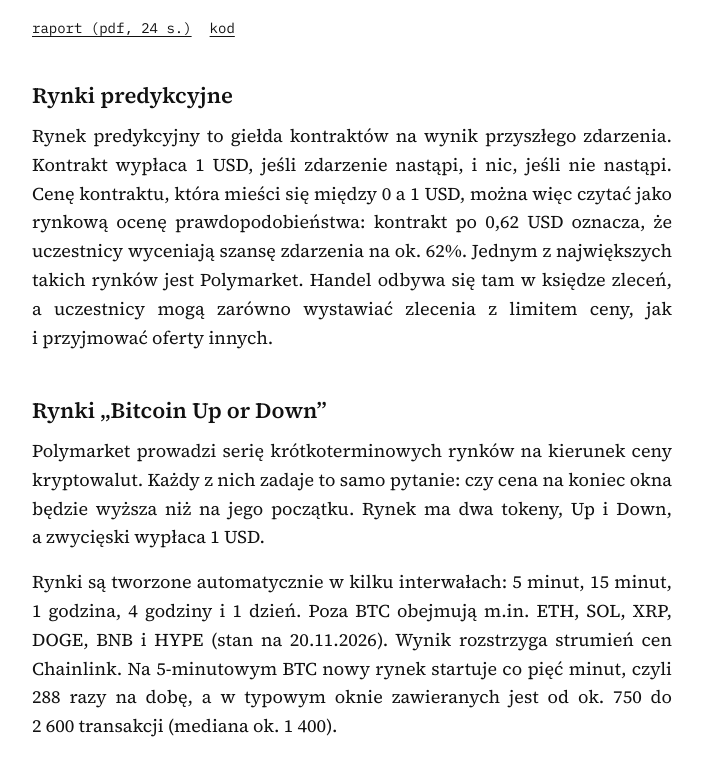
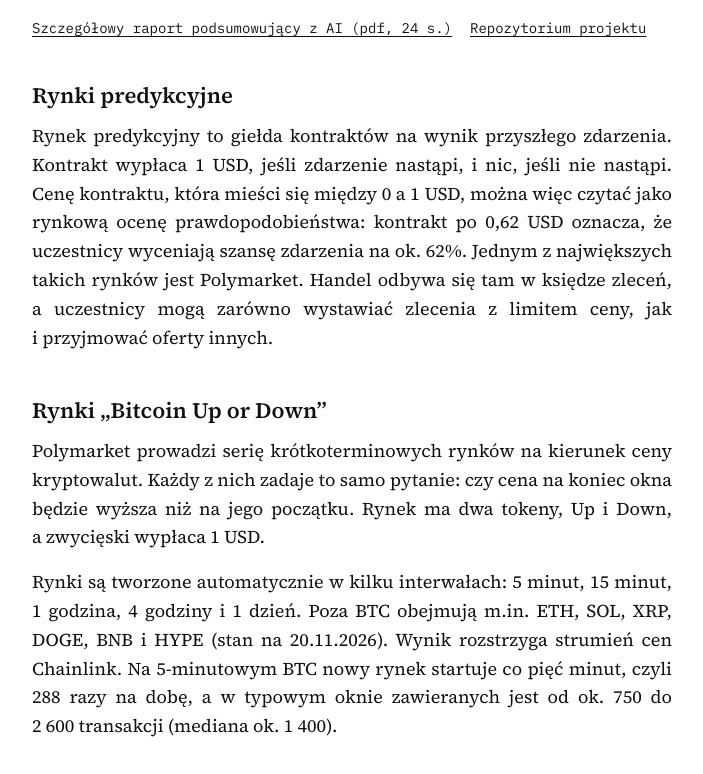
Before and after one commit to KrzychuPLL/Strona, a plain HTML site: page projekty/polymarket-5m/index.html in a window 1280 px wide. Shown: the part 199-973 px from the top of the page, without its empty margins (288-991 px from the left). Drawn offline with Linux system fonts and the light colour scheme.

Commit message:
Rename report and code links

```diff
--- a/projekty/polymarket-5m/index.html
+++ b/projekty/polymarket-5m/index.html
@@ -22,7 +22,7 @@
 <main class="wrap article">
   <h1>Nieefektywności na 5-minutowych rynkach BTC na Polymarkecie</h1>
   <p class="meta">listopad 2026 · dane 23.10–19.11.2026 · 2 680 rynków · 4,2 mln transakcji</p>
-  <p class="links"><a href="../../assets/Polymarket_5m_raport.pdf">raport (pdf, 24 s.)</a><a href="https://github.com/pierwiastekryzyka/Up-Down-Research">kod</a></p>
+  <p class="links"><a href="../../assets/Polymarket_5m_raport.pdf">Szczegółowy raport podsumowujący z AI (pdf, 24 s.)</a><a href="https://github.com/pierwiastekryzyka/Up-Down-Research">Repozytorium projektu</a></p>
 
   <h2>Rynki predykcyjne</h2>
   <p>Rynek predykcyjny to giełda kontraktów na wynik przyszłego zdarzenia. Kontrakt wypłaca 1 USD, jeśli zdarzenie nastąpi, i nic, jeśli nie nastąpi. Cenę kontraktu, która mieści się między 0 a 1 USD, można więc czytać jako rynkową ocenę prawdopodobieństwa: kontrakt po 0,62 USD oznacza, że uczestnicy wyceniają szansę zdarzenia na ok. 62%. Jednym z największych takich rynków jest Polymarket. Handel odbywa się tam w księdze zleceń, a uczestnicy mogą zarówno wystawiać zlecenia z limitem ceny, jak i przyjmować oferty innych.</p>
@@ -162,7 +162,7 @@
   <p>Badanie obejmuje tylko rynki 5-minutowe na BTC. Naturalne kolejne kroki to sprawdzenie, czy wyniki przenoszą się na inne interwały (15 minut, 1 godzina, 4 godziny, 1 dzień) i inne aktywa, oraz test reguły faworyta na nowych danych, z planem zapisanym przed jego rozpoczęciem.</p>
   <p>Od 21.11.2026 opłata takera dla 5- i 15-minutowych rynków BTC spada z 0,07 do 0,05. W tym wariancie wynik FOK przy braku opóźnienia rośnie z +2,02¢ do +2,10¢.</p>
   <p>Należy również mieć z tyłu głowy ograniczenie związane z tzw. „ghost filling”, o czym więcej np. <a href="https://www.reddit.com/r/algotrading/comments/1s4iena/fastest_trades_youre_getting_to_polymarket_clob/" target="_blank" rel="noopener">tutaj</a>.</p>
-  <p class="links"><a href="../../assets/Polymarket_5m_raport.pdf">raport (pdf)</a><a href="https://github.com/pierwiastekryzyka/Up-Down-Research">kod</a></p>
+  <p class="links"><a href="../../assets/Polymarket_5m_raport.pdf">Szczegółowy raport podsumowujący z AI (pdf, 24 s.)</a><a href="https://github.com/pierwiastekryzyka/Up-Down-Research">Repozytorium projektu</a></p>
 </main>
 
 <div class="wrap">
```
